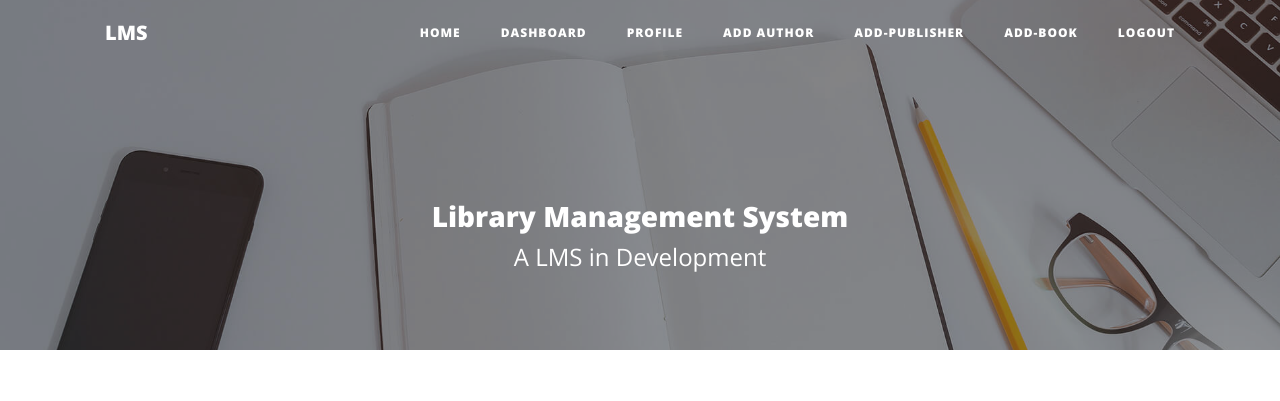
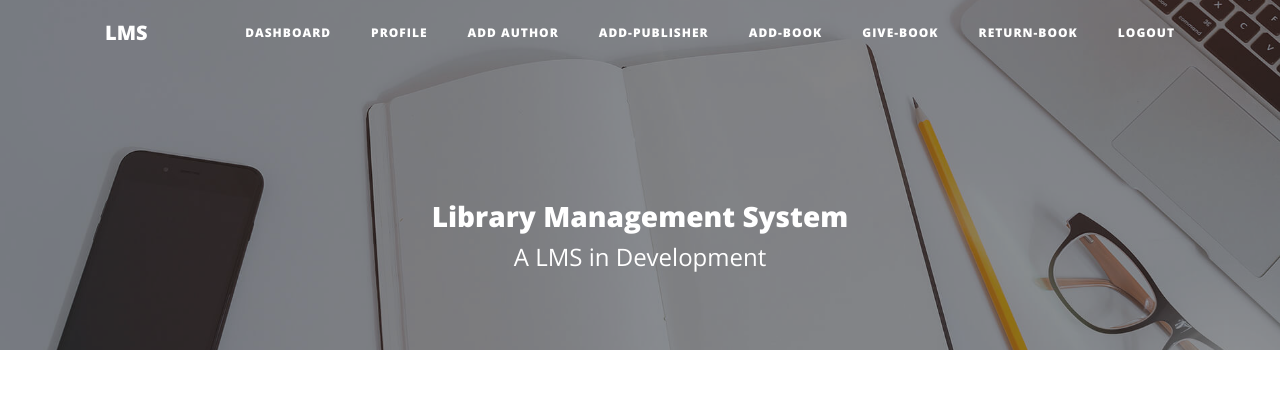
Before and after one commit to Shrey-Viradiya/LMS, a Django app: page /add-book/ in a window 1280 px wide. Shown: the top 401 px of the page. Run offline with Django 3.2, Linux system fonts and the light colour scheme; the visitor is signed in with stand-in values (Sample User, id 1); data comes from the database, SQL or seed files in the repository; data that the repository does not hold is empty; some libraries are stand-ins or nearby versions.

Commit message:
Basic Holding Borrowing and Returning Capability added

```diff
--- a/LMS/urls.py
+++ b/LMS/urls.py
@@ -43,4 +43,7 @@ urlpatterns = [
     path('register/', user_views.register, name='register'),
     path('profile/', user_views.profile, name='profile'),
     path('book/<int:pk>/', BookDetailView.as_view() , name = 'book-detail'),
+    path('book/Hold/<int:pk>/', LMS_views.HoldBook , name = 'book-hold'),
+    path('givebook/', LMS_views.GiveBook , name = 'give-book'),
+    path('returnbook/', LMS_views.ReturnBook , name = 'return-book'),
 ]
--- a/LibraryMS/admin.py
+++ b/LibraryMS/admin.py
@@ -1,5 +1,5 @@
 from django.contrib import admin
-from .models import Author, Book, Publisher, BookCopy
+from .models import Author, Book, Publisher, BookCopy, BookHold, BookBorrowed
 
 
 # Register your models here.
@@ -7,3 +7,5 @@ admin.site.register(Author)
 admin.site.register(Book)
 admin.site.register(Publisher)
 admin.site.register(BookCopy)
+admin.site.register(BookHold)
+admin.site.register(BookBorrowed)
--- a/LibraryMS/forms.py
+++ b/LibraryMS/forms.py
@@ -27,3 +27,12 @@ class AddBookForm(forms.Form):
     authors = forms.ModelMultipleChoiceField(label='Authors', queryset=Author.objects.all())
     publishers = forms.ModelChoiceField(label='Publishers', queryset=Publisher.objects.all())
     availability = forms.IntegerField(label = 'Availability', min_value=0)
+
+
+class GiveBookForm(forms.Form):
+    ISBN = forms.IntegerField(label='ISBN', min_value=0, max_value=9999999999999)
+    user_id = forms.IntegerField(label='User ID', min_value=0, max_value=9999999999999)
+
+
+class ReturnBook(forms.Form):
+    book_id = forms.IntegerField(label='book_id', min_value=0, max_value=9999999999999)
--- a/LibraryMS/templates/LibraryMS/book_detail.html
+++ b/LibraryMS/templates/LibraryMS/book_detail.html
@@ -23,6 +23,12 @@
     </div>
 
     </div>
+
+    <div>
+        {% if user.is_authenticated %}
+            <a class="btn-sm btn-outline-info" href="{% url 'book-hold' object.ISBN %}"><u>Hold Book</u></a>
+        {% endif %}
+    </div>
     <hr>
 
 {% endblock content %}
--- a/LibraryMS/views.py
+++ b/LibraryMS/views.py
@@ -1,11 +1,14 @@
 from django.db.models import Q
-from django.shortcuts import render, redirect
+from django.shortcuts import render, redirect, get_object_or_404
 from django.contrib.auth.decorators import login_required
 from users.models import Member
 from django.contrib import messages
 from django.views.generic import DetailView
-from .models import Book, BookCopy
-from .forms import AuthorUpdateForm, PublisherUpdateForm, AddBookForm
+from .models import Book, BookCopy, BookHold, BookBorrowed
+from .forms import AuthorUpdateForm, PublisherUpdateForm, AddBookForm, GiveBookForm, ReturnBook
+from datetime import datetime, timedelta
+from django.contrib.auth.models import User
+
 
 
 # Create your views here.
@@ -108,6 +111,106 @@ class BookDetailView(DetailView):
         return context
 
 
+@login_required
+def HoldBook(request, pk):
+    book = Book.objects.get(ISBN=pk)
+    if book.availability > 0:
+        messages.warning(request, 'You can not hold the book which are all ready available in the shelf!')
+        return redirect('book-detail',pk = pk)
+    else:
+        book_copies = BookCopy.objects.filter(ISBN=book)
+
+        reserved_book = BookHold.objects.all()
+        reserved_book_id = []
+
+        for _ in reserved_book:
+            reserved_book_id.append(_.book.book_id)
+
+        for bc in book_copies:
+            if bc.book_id not in reserved_book_id:
+                hld = BookHold.objects.create(book_id= bc.book_id, holder = request.user, res_date=datetime.now(), priority=abs(book.availability))
+                hld.save()
+                book.availability -= 1
+                book.save()
+                break
+        messages.info(request, 'Book Reserved!')
+        return redirect('book-detail', pk=pk)
+
+
+@login_required
+def GiveBook(request):
+    if not request.user.is_staff:
+        messages.warning(request, 'You are not authorised to requested page.')
+        return redirect('Member-dashboard')
+    else:
+        if request.method == 'POST':
+            form = GiveBookForm(request.POST)
+            if form.is_valid():
+                isbn = form.cleaned_data['ISBN']
+                user = form.cleaned_data['user_id']
+
+                book = get_object_or_404(Book, ISBN = isbn)
+                usr = get_object_or_404(User,id=user)
+
+                if book.availability <= 0:
+                    check = BookHold.objects.filter(holder=usr)
+                    for _ in check:
+                        if _.book.ISBN == isbn:
+                            bb = BookBorrowed.objects.create(borrower=usr, book=_, res_date=datetime.now(), due_date= datetime.now() + timedelta(days=14))
+                            bb.save()
+                            book.availability -= 1
+                            book.save()
+                            _.delete()
+                            break
+                    else:
+                        messages.warning(request, 'Book Not Available!')
+                        return redirect('give-book')
+                else:
+                    book_copies = BookCopy.objects.filter(ISBN=book)
+
+                    reserved_book = BookHold.objects.all()
+                    reserved_book_id = []
+
+                    for _ in reserved_book:
+                        reserved_book_id.append(_.book.book_id)
+
+                    for bc in book_copies:
+                        if bc.book_id not in reserved_book_id:
+                            bb = BookBorrowed.objects.create(borrower=usr, book=bc, res_date=datetime.now(),
+                                                             due_date=datetime.now() + timedelta(days=14))
+                            bb.save()
+                            book.availability -= 1
+                            book.save()
+                            break
+                    messages.success(request, 'Book Given!')
+                    return redirect('give-book')
+        else:
+            form = GiveBookForm()
+        return render(request, 'LibraryMS/GiveBook.html', {'form': form})
+
+
+@login_required
+def ReturnBook(request):
+    if not request.user.is_staff:
+        messages.warning(request, 'You are not authorised to requested page.')
+        return redirect('Member-dashboard')
+    else:
+        if request.method == 'POST':
+            form = ReturnBook(request.POST)
+            if form.is_valid():
+                id = form.cleaned_data['book_id']
+
+                bc = get_object_or_404(BookCopy, book_id = id)
+                temp = get_object_or_404(BookBorrowed, book = bc)
+                temp.delete()
+
+                messages.success(request, 'Book Returned!')
+                return redirect('return-book')
+
+            else:
+                form = ReturnBook()
+            return render(request, 'LibraryMS/ReturnBook.html', {'form': form})
+
 def home(request):
     if request.method == 'GET':
         query= request.GET.get('q')
--- a/users/templates/users/base.html
+++ b/users/templates/users/base.html
@@ -28,7 +28,7 @@
             <div
                 class="collapse navbar-collapse" id="navbarResponsive">
                 <ul class="nav navbar-nav ml-auto">
-                    <li class="nav-item" role="presentation"><a class="nav-link" href="{% url 'LMS-home' %}">Home</a></li>
+{#                    <li class="nav-item" role="presentation"><a class="nav-link" href="{% url 'LMS-home' %}">Home</a></li>#}
 {#                    <li class="nav-item" role="presentation"><a class="nav-link" href="{% url 'blog-about' %}">About</a></li>#}
                     {% if user.is_authenticated %}
                         <li class="nav-item" role="presentation"><a class="nav-link" href="{% url 'Member-dashboard' %}">DashBoard</a></li>
@@ -37,6 +37,8 @@
                             <li class="nav-item" role="presentation"><a class="nav-link" href="{% url 'add-author' %}">Add Author</a></li>
                             <li class="nav-item" role="presentation"><a class="nav-link" href="{% url 'add-publisher' %}">Add-Publisher</a></li>
                             <li class="nav-item" role="presentation"><a class="nav-link" href="{% url 'add-book' %}">Add-book</a></li>
+                            <li class="nav-item" role="presentation"><a class="nav-link" href="{% url 'give-book' %}">Give-book</a></li>
+                            <li class="nav-item" role="presentation"><a class="nav-link" href="{% url 'return-book' %}">Return-book</a></li>
                         {% endif %}
 
                         <li class="nav-item" role="presentation"><a class="nav-link" href="{% url 'logout' %}">Logout</a></li>
```
Also changed, not shown: LibraryMS/models.py (+21 -0 lines), LibraryMS/templates/LibraryMS/GiveBook.html (added, +17 -0 lines), LibraryMS/templates/LibraryMS/ReturnBook.html (added, +17 -0 lines), LibraryMS/migrations/0002_bookborrowed_bookhold.py (added), users/migrations/0006_auto_20200326_2202.py (added).
